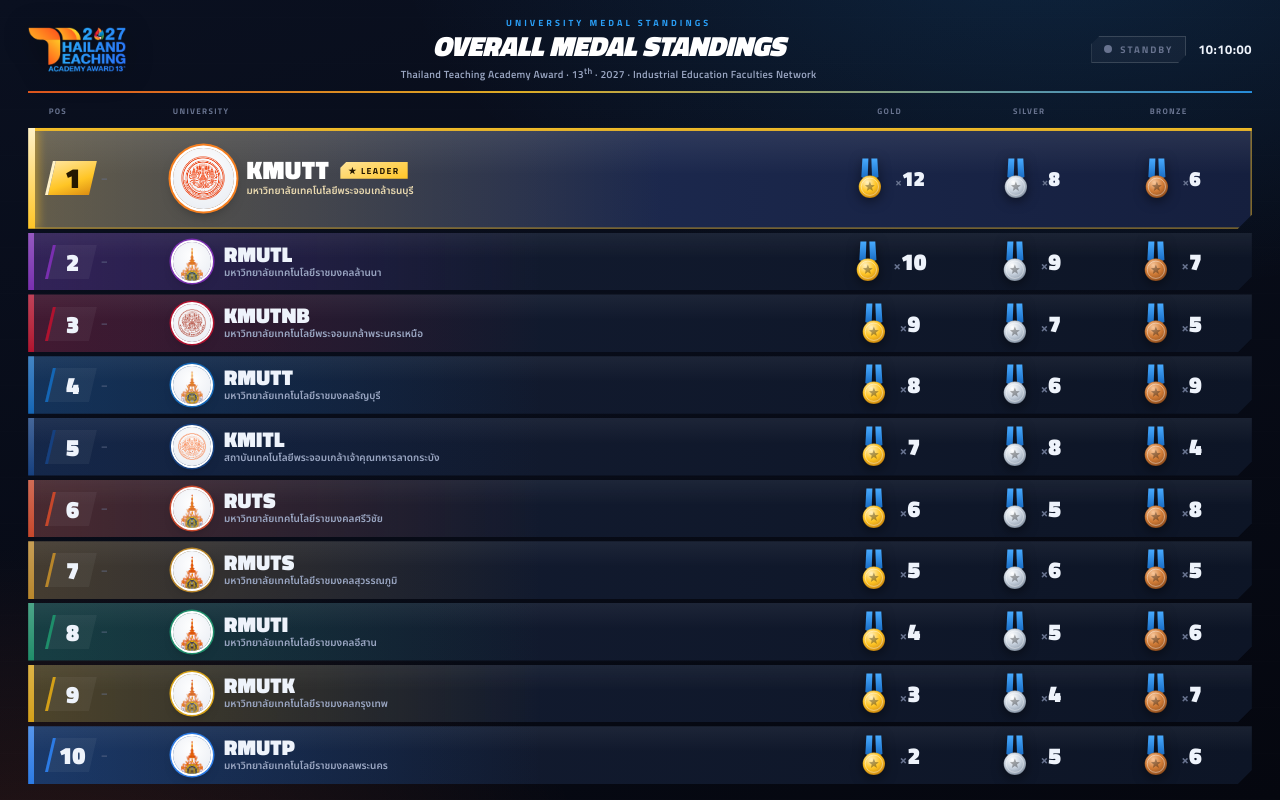
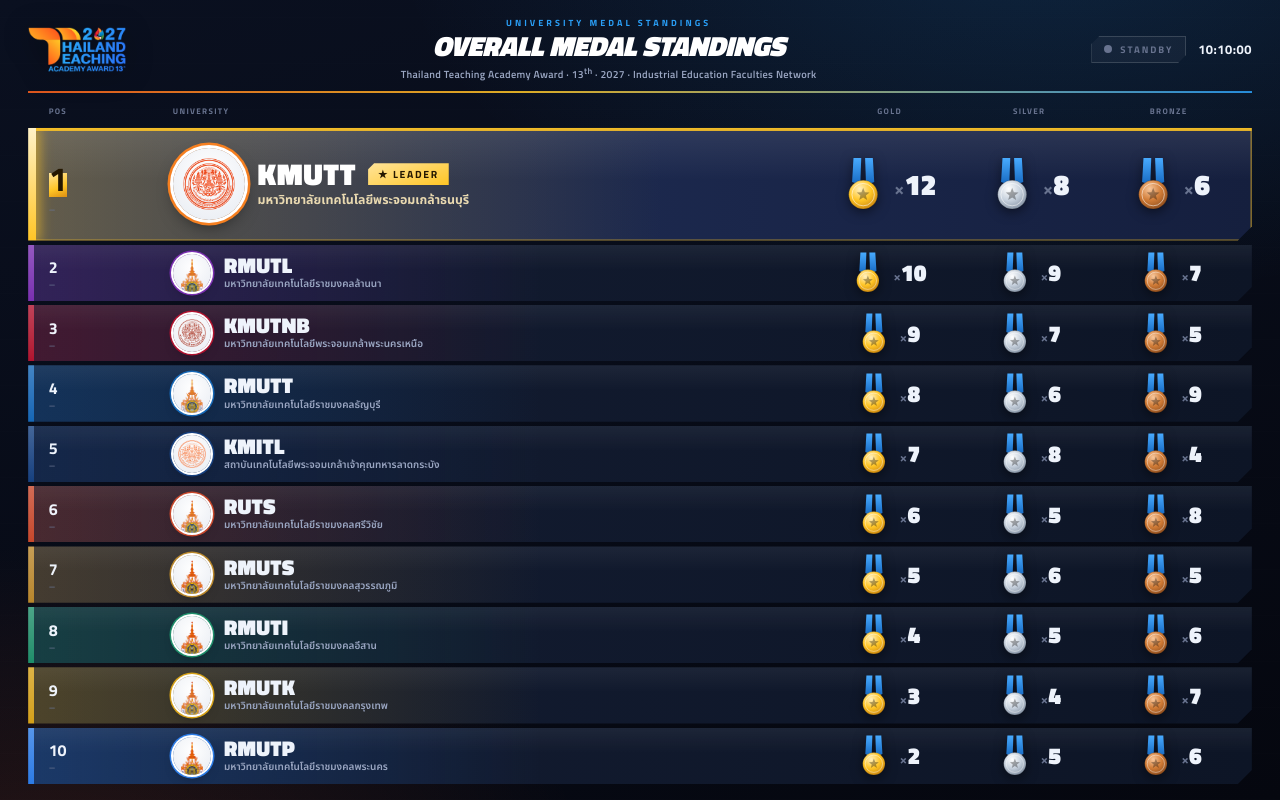
Before and after one commit to Litt1eStar/TTA-Leaderboard-Simulation, a React (Vite) app: page /#/ in a window 1280 px wide. Built offline with nearby package versions, Linux system fonts and the light colour scheme.

Commit message:
style: scale up first place medal, logo, name, and position badge

```diff
--- a/src/styles/tower.css
+++ b/src/styles/tower.css
@@ -90,7 +90,7 @@
 
 /* ----- Leader (P1) ----- */
 .row.p1 {
-  flex: 1.75 1 0; z-index: 3;
+  flex: 2 1 0; z-index: 3;
   background:
     linear-gradient(180deg, rgba(255, 255, 255, .09), transparent 46%),
     linear-gradient(90deg, color-mix(in srgb, var(--amber) 30%, transparent), transparent 52%),
@@ -100,38 +100,31 @@
 }
 .row.p1:not(.enter) { animation: p1pulse 3.2s ease-in-out infinite; }
 .row.p1::before {
-  width: 7px; box-shadow: 0 0 12px 1px color-mix(in srgb, var(--amber) 75%, transparent);
+  width: 8px; box-shadow: 0 0 14px 2px color-mix(in srgb, var(--amber) 75%, transparent);
   background: linear-gradient(180deg, #fff2c8, var(--amber));
 }
-.row.p1 .who .code { font-size: clamp(17px, 3.2vh, 40px); color: #fff; letter-spacing: .02em; }
-.row.p1 .who .name { color: #e9d9b0; }
-.row.p1 .pos .box b { font-size: clamp(19px, 3.5vh, 44px); }
-.row.p1 .mc .cnt { font-size: clamp(15px, 2.6vh, 34px); }
+.row.p1 .who .code { font-size: clamp(20px, 3.8vh, 46px); color: #fff; letter-spacing: .02em; }
+.row.p1 .who .name { font-size: clamp(11px, 1.55vh, 18px); color: #e9d9b0; font-weight: 700; }
+.row.p1 .pos .box {
+  min-width: clamp(38px, 4.1vw, 64px);
+  height: clamp(34px, 5.2vh, 60px);
+  background: linear-gradient(160deg, var(--gold-1), var(--gold-2) 60%, var(--gold-3));
+  border-left-color: #fff2c8;
+}
+.row.p1 .pos .box b { font-size: clamp(22px, 4.2vh, 50px); color: #241700; }
 .row.p1 .emblem.chip {
-  width: clamp(48px, 7.6vh, 94px); height: clamp(48px, 7.6vh, 94px);
-  box-shadow: 0 0 0 2.5px #fff, 0 0 0 4.5px var(--uc, #c3ccdb), 0 6px 16px -6px rgba(0, 0, 0, .75);
+  width: clamp(56px, 9vh, 110px); height: clamp(56px, 9vh, 110px);
+  box-shadow: 0 0 0 3px #fff, 0 0 0 5.5px var(--uc, #c3ccdb), 0 8px 20px -6px rgba(0, 0, 0, .8);
 }
+.row.p1 .mc .medal { height: clamp(40px, 7vh, 80px); }
+.row.p1 .mc .cnt { font-size: clamp(20px, 3.6vh, 46px); }
+.row.p1 .mc .cnt .x { font-size: .62em; }
 .p1tag {
-  display: inline-flex; align-items: center; gap: 5px; margin-left: 2px; padding: 2px 8px;
-  font-family: var(--display); font-weight: 700; font-size: clamp(8px, 1.1vh, 12px); letter-spacing: .16em;
+  display: inline-flex; align-items: center; gap: 6px; margin-left: 3px; padding: 3px 10px;
+  font-family: var(--display); font-weight: 700; font-size: clamp(9px, 1.3vh, 14px); letter-spacing: .16em;
   text-transform: uppercase; color: #241700; background: linear-gradient(160deg, var(--gold-1), var(--gold-2));
   clip-path: polygon(6px 0, 100% 0, 100% 100%, 0 100%, 0 6px);
 }
-
-/* ---------- Position ---------- */
-.pos { display: flex; align-items: center; gap: clamp(6px, .7vw, 12px); }
-.pos .box {
-  position: relative; display: grid; place-items: center;
-  min-width: clamp(32px, 3.4vw, 54px); height: clamp(28px, 4.2vh, 50px);
-  background: rgba(255, 255, 255, .05); border-left: 3px solid var(--uc, #38507a);
-  transform: skewX(-13deg);
-}
-.pos .box b {
-  transform: skewX(13deg); font-family: var(--display); font-weight: 900;
-  font-variant-numeric: tabular-nums; font-size: clamp(17px, 3vh, 38px); line-height: 1; color: var(--ink);
-}
-.row.p1 .pos .box { background: linear-gradient(160deg, var(--gold-1), var(--gold-2) 60%, var(--gold-3)); border-left-color: #fff2c8; }
-.row.p1 .pos .box b { color: #241700; }
 .mv {
   display: flex; align-items: center; gap: 1px; font-family: var(--display); font-weight: 700;
   font-variant-numeric: tabular-nums; font-size: clamp(9px, 1.35vh, 15px); line-height: 1; min-width: 1.4em;
```
